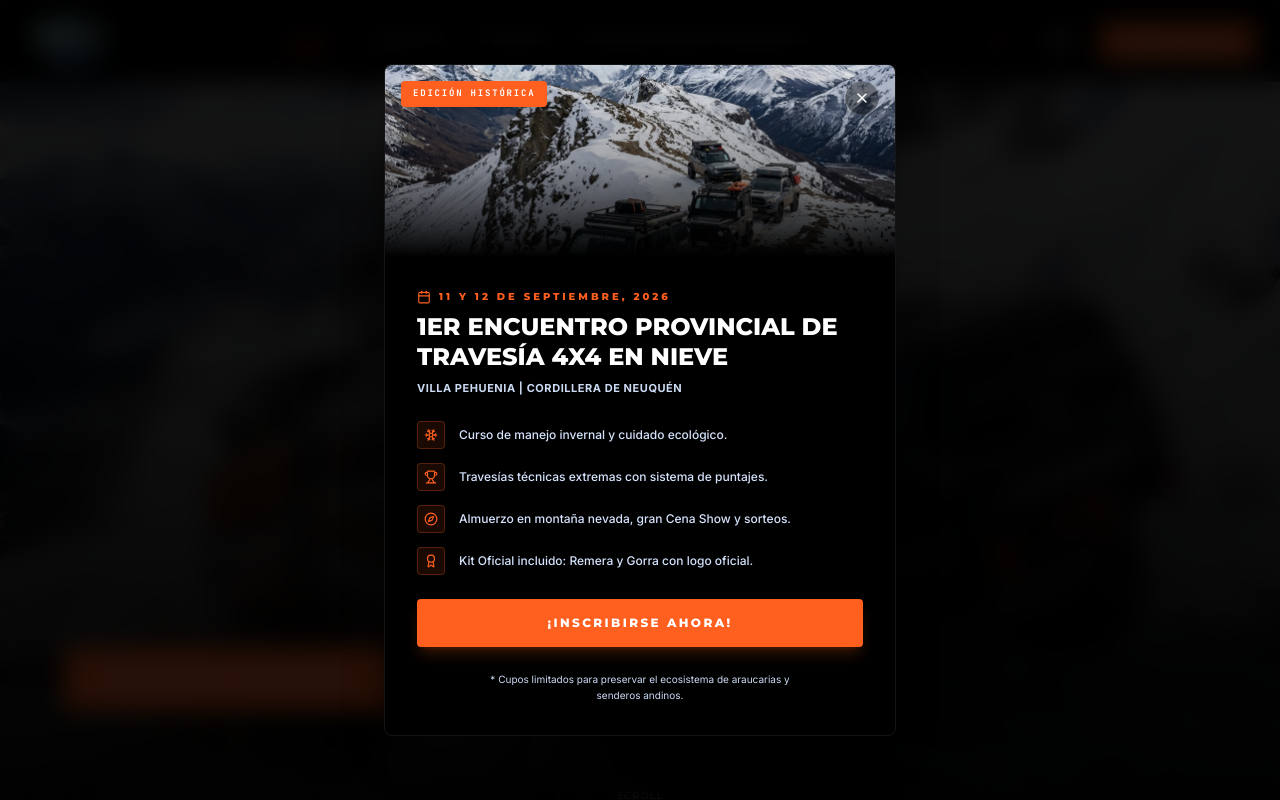
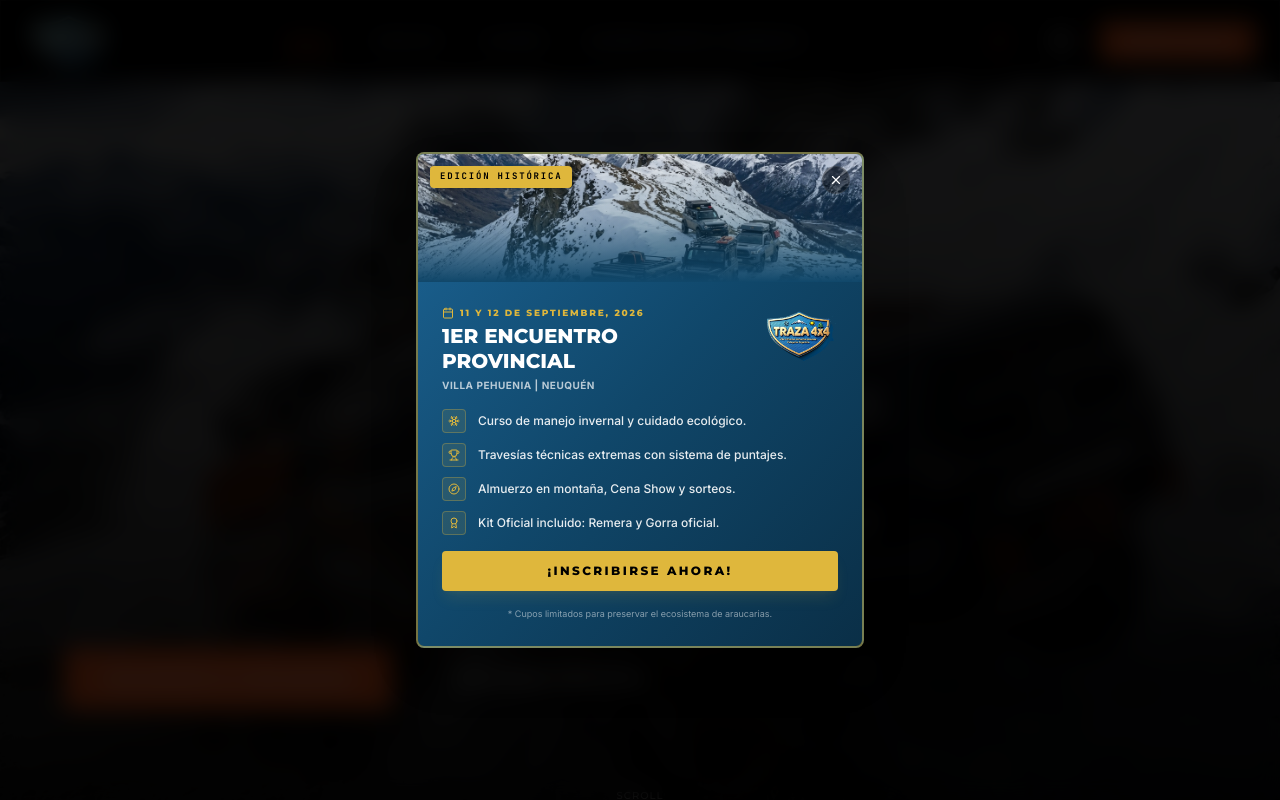
Before and after one commit to testpehuenia-ship-it/pehuenia-4x4, a React (Vite) app: page / in a window 1280 px wide. Shown: the top 800 px of the page. Built offline with nearby package versions, Linux system fonts and the light colour scheme.

Commit message:
feat: make EventPopup shorter, add logo, and apply sky-blue background with gold accents

```diff
--- a/src/components/EventPopup.tsx
+++ b/src/components/EventPopup.tsx
@@ -27,86 +27,90 @@ export default function EventPopup({ isOpen, onClose, onRegisterClick }: EventPo
             animate={{ opacity: 1, scale: 1, y: 0 }}
             exit={{ opacity: 0, scale: 0.9, y: 20 }}
             transition={{ type: 'spring', damping: 25, stiffness: 350 }}
-            className="relative w-full max-w-lg bg-bg-main border border-border-custom rounded-lg shadow-2xl overflow-hidden z-10 flex flex-col transition-colors duration-300"
+            className="relative w-full max-w-md bg-gradient-to-br from-[#1c6495] via-[#10476a] to-[#0a2f47] border-2 border-[#dfb73c]/50 rounded-lg shadow-2xl overflow-hidden z-10 flex flex-col transition-all duration-300"
           >
             {/* Upper Banner Image */}
-            <div className="relative h-48 w-full overflow-hidden">
+            <div className="relative h-32 w-full overflow-hidden">
               <div
                 className="w-full h-full bg-cover bg-center animate-pulse-slow"
                 style={{ backgroundImage: "url('/hero_snow_4x4_3.png')" }}
               />
-              <div className="absolute inset-0 bg-gradient-to-t from-bg-main via-bg-main/30 to-transparent" />
+              <div className="absolute inset-0 bg-gradient-to-t from-[#10476a] via-[#10476a]/30 to-transparent" />
 
               {/* Event Badge */}
-              <div className="absolute top-4 left-4 bg-primary text-white text-[9px] font-mono font-black uppercase tracking-[0.2em] px-3 py-1.5 rounded shadow-lg">
+              <div className="absolute top-3 left-3 bg-[#dfb73c] text-black text-[9px] font-mono font-black uppercase tracking-[0.2em] px-2.5 py-1 rounded shadow-lg">
                 EDICIÓN HISTÓRICA
               </div>
 
               {/* Close Button */}
               <button
                 onClick={onClose}
-                className="absolute top-4 right-4 p-2 rounded-full bg-black/40 hover:bg-primary text-white border border-white/10 transition-colors duration-300 cursor-pointer"
+                className="absolute top-3 right-3 p-1.5 rounded-full bg-black/40 hover:bg-[#dfb73c] text-white hover:text-black border border-white/10 transition-colors duration-300 cursor-pointer"
                 aria-label="Cerrar"
               >
-                <X className="w-4 h-4" />
+                <X className="w-3.5 h-3.5" />
               </button>
             </div>
 
             {/* Content Area */}
-            <div className="p-6 md:p-8 space-y-6">
-              <div className="space-y-2">
-                <span className="font-display text-[10px] text-primary tracking-[0.3em] font-black uppercase flex items-center gap-2">
-                  <Calendar className="w-3.5 h-3.5" /> 11 Y 12 DE SEPTIEMBRE, 2026
-                </span>
-                <h3 className="font-display text-2xl font-black text-text-main leading-tight uppercase">
-                  1er Encuentro Provincial de Travesía 4x4 en Nieve
-                </h3>
-                <p className="font-sans text-[11px] text-text-muted tracking-wider uppercase font-bold">
-                  Villa Pehuenia | Cordillera de Neuquén
-                </p>
+            <div className="p-5 md:p-6 space-y-4 text-white">
+              {/* Title & Logo Header */}
+              <div className="flex items-start justify-between gap-4">
+                <div className="space-y-1">
+                  <span className="font-display text-[9px] text-[#dfb73c] tracking-[0.2em] font-black uppercase flex items-center gap-1.5">
+                    <Calendar className="w-3 h-3 text-[#dfb73c]" /> 11 Y 12 DE SEPTIEMBRE, 2026
+                  </span>
+                  <h3 className="font-display text-xl font-black text-white leading-tight uppercase">
+                    1er Encuentro Provincial
+                  </h3>
+                  <p className="font-sans text-[10px] text-white/70 tracking-wider uppercase font-bold">
+                    Villa Pehuenia | Neuquén
+                  </p>
+                </div>
+                <img src="/logoTraza4x4.png" alt="TRAZA 4x4" className="h-14 w-auto object-contain shrink-0" />
               </div>
 
               {/* Event Features List */}
-              <div className="grid grid-cols-1 gap-3.5 text-xs text-text-secondary font-medium">
-                <div className="flex items-center gap-3.5">
-                  <div className="w-7 h-7 rounded bg-primary/10 border border-primary/25 flex items-center justify-center shrink-0">
-                    <Snowflake className="w-3.5 h-3.5 text-primary" />
+              <div className="grid grid-cols-1 gap-2.5 text-xs text-white/90 font-medium">
+                <div className="flex items-center gap-3">
+                  <div className="w-6 h-6 rounded bg-[#dfb73c]/10 border border-[#dfb73c]/30 flex items-center justify-center shrink-0">
+                    <Snowflake className="w-3 h-3 text-[#dfb73c]" />
                   </div>
                   <span>Curso de manejo invernal y cuidado ecológico.</span>
                 </div>
 
-                <div className="flex items-center gap-3.5">
-                  <div className="w-7 h-7 rounded bg-primary/10 border border-primary/25 flex items-center justify-center shrink-0">
-                    <Trophy className="w-3.5 h-3.5 text-primary" />
+                <div className="flex items-center gap-3">
+                  <div className="w-6 h-6 rounded bg-[#dfb73c]/10 border border-[#dfb73c]/30 flex items-center justify-center shrink-0">
+                    <Trophy className="w-3 h-3 text-[#dfb73c]" />
                   </div>
                   <span>Travesías técnicas extremas con sistema de puntajes.</span>
                 </div>
 
-                <div className="flex items-center gap-3.5">
-                  <div className="w-7 h-7 rounded bg-primary/10 border border-primary/25 flex items-center justify-center shrink-0">
-                    <Compass className="w-3.5 h-3.5 text-primary" />
+                <div className="flex items-center gap-3">
+                  <div className="w-6 h-6 rounded bg-[#dfb73c]/10 border border-[#dfb73c]/30 flex items-center justify-center shrink-0">
+                    <Compass className="w-3 h-3 text-[#dfb73c]" />
                   </div>
-                  <span>Almuerzo en montaña nevada, gran Cena Show y sorteos.</span>
+                  <span>Almuerzo en montaña, Cena Show y sorteos.</span>
                 </div>
 
-                <div className="flex items-center gap-3.5">
-                  <div className="w-7 h-7 rounded bg-primary/10 border border-primary/25 flex items-center justify-center shrink-0">
-                    <Award className="w-3.5 h-3.5 text-primary" />
+                <div className="flex items-center gap-3">
+                  <div className="w-6 h-6 rounded bg-[#dfb73c]/10 border border-[#dfb73c]/30 flex items-center justify-center shrink-0">
+                    <Award className="w-3 h-3 text-[#dfb73c]" />
                   </div>
-                  <span>Kit Oficial incluido: Remera y Gorra con logo oficial.</span>
+                  <span>Kit Oficial incluido: Remera y Gorra oficial.</span>
                 </div>
               </div>
 
               {/* Call to Action Button */}
               <button
                 onClick={onRegisterClick}
-                className="w-full py-4 bg-primary hover:bg-primary-hover text-white font-display text-xs font-black tracking-[0.2em] transition-all duration-300 rounded shadow-lg shadow-primary/20 hover:shadow-primary/35 hover:scale-[1.02] active:scale-[0.98] cursor-pointer text-center uppercase"
+                className="w-full py-3 bg-[#dfb73c] hover:bg-[#dfb73c]/90 text-black font-display text-xs font-black tracking-[0.2em] transition-all duration-300 rounded shadow-lg shadow-[#dfb73c]/10 hover:shadow-[#dfb73c]/20 hover:scale-[1.01] active:scale-[0.99] cursor-pointer text-center uppercase"
               >
                 ¡INSCRIBIRSE AHORA!
               </button>
 
-              <p className="text-[10px] text-center text-text-muted leading-relaxed max-w-xs mx-auto">
-                * Cupos limitados para preservar el ecosistema de araucarias y senderos andinos.
+              <p className="text-[9px] text-center text-white/50 leading-relaxed max-w-xs mx-auto">
+                * Cupos limitados para preservar el ecosistema de araucarias.
               </p>
             </div>
           </motion.div>
```
